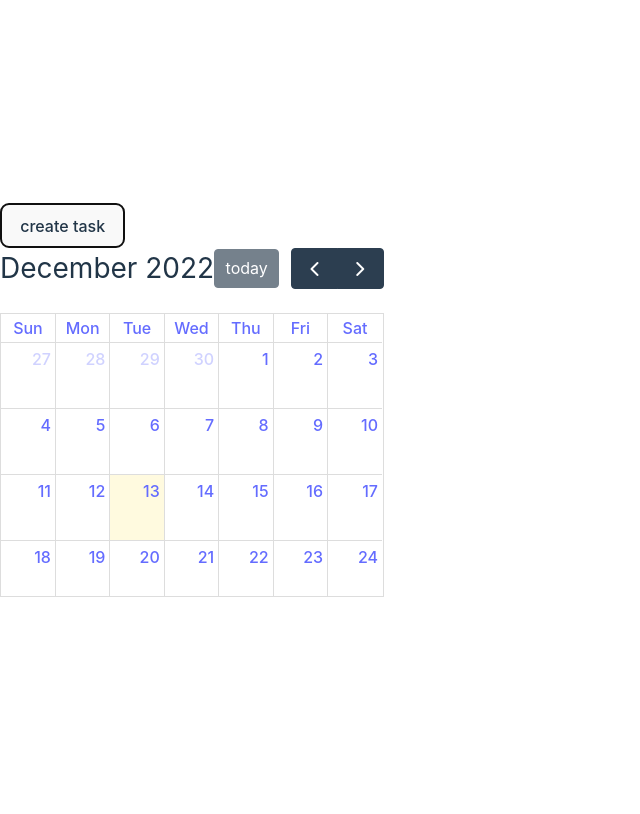
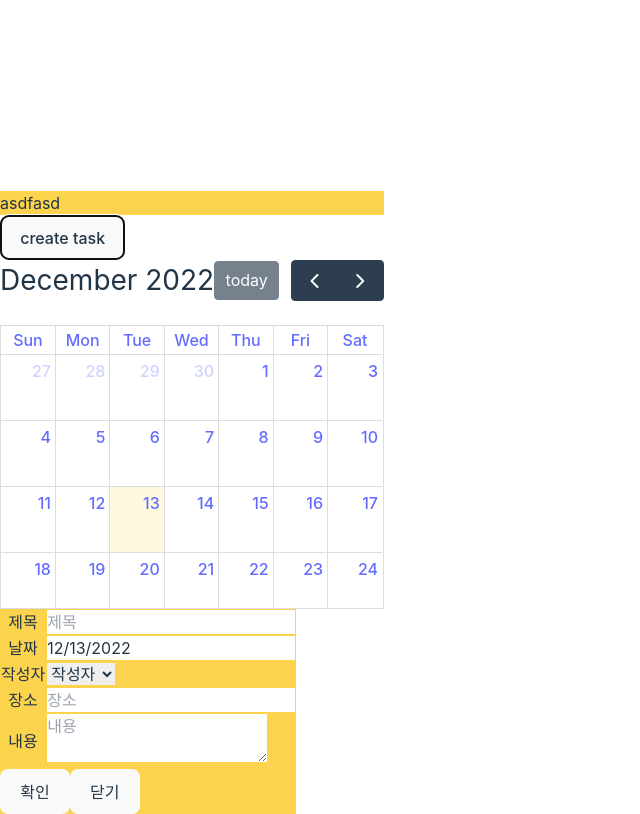
Before and after one commit to deveatsss/history, a React (Vite) app: page / in a window 1280 px wide. Both pictures are taken after a click on the button "create task". Shown: the whole page, without its empty margins (0-640 px from the left). Built offline with nearby package versions, Linux system fonts and the light colour scheme.

Commit message:
feat : ModalPortal 추가

```diff
--- a/src/@types/index.d.ts
+++ b/src/@types/index.d.ts
@@ -20,6 +20,6 @@ declare global {
 
   type CreateTask = Pick<
     Task,
-    "title" | "description" | "creator" | "placeName"
+    "title" | "description" | "creator" | "placeName" | 'createdDt'
   >;
 }
--- a/src/App.tsx
+++ b/src/App.tsx
@@ -11,7 +11,9 @@ function App() {
   return (
     <ApolloProvider client={client}>
       <QueryClientProvider client={queryClient}>
-        <BaseRoute />
+          <div className="bg-amber-300">asdfasd</div>
+        <BaseRoute/>
+        <div id="modal-root"></div>
       </QueryClientProvider>
     </ApolloProvider>
   );
--- a/src/Home.tsx
+++ b/src/Home.tsx
@@ -1,9 +1,11 @@
-import { useQuery } from "react-query";
 import { Calendar } from "@fullcalendar/core";
 import dayGridPlugin from "@fullcalendar/daygrid";
-import { useEffect } from "react";
+import {useEffect, useState} from "react";
+import ModalPortal from "./components/ModalPortal";
+import CreateTaskModal from "./components/CreateTaskModal";
 
 function Home() {
+  const [modalOpen, setModalOpen] = useState(false);
   useEffect(() => {
     let calendarEl: HTMLElement = document.getElementById("calendar")!;
 
@@ -15,12 +17,18 @@ function Home() {
     calendar.render();
   }, []);
 
-  const onCreateTask = () => {};
+  const onCreateTask = () => setModalOpen(true);
+  const onCloseCrateTask = () => setModalOpen(false);
 
   return (
     <div>
       <button onClick={onCreateTask}>create task</button>
       <div id="calendar" />
+      {modalOpen && (
+          <ModalPortal>
+            <CreateTaskModal onClose={onCloseCrateTask}/>
+          </ModalPortal>
+      )}
     </div>
   );
 }
--- /dev/null
+++ b/src/components/CreateTaskModal/index.tsx
@@ -0,0 +1,53 @@
+import React, {FormEvent, useRef, useState} from 'react';
+import DatePicker from "../DatePicker/indext";
+
+interface Props {
+
+    onClose: () => void;
+}
+
+const CreateTaskModal:React.FC<Props> = ({onClose}) => {
+    const handleSubmit = (e: FormEvent<HTMLFormElement>) => {
+        e.preventDefault();
+        console.log(e);
+    }
+
+    return (
+        <form onSubmit={handleSubmit} className='absolute bg-amber-300'>
+            <table className="">
+                <tbody>
+                <tr>
+                    <th>제목</th>
+                    <td><input type='text' placeholder='제목' /></td>
+                </tr>
+                <tr>
+                    <th>날짜</th>
+                    <td><DatePicker /></td>
+                </tr>
+                <tr>
+                    <th>작성자</th>
+                    <td>
+                        <select>
+                            <option>작성자</option>
+                            <option>dobby</option>
+                            <option>leo</option>
+                        </select>
+                    </td>
+                </tr>
+                <tr>
+                    <th>장소</th>
+                    <td><input type='text' placeholder='장소' /></td>
+                </tr>
+                <tr>
+                    <th>내용</th>
+                    <td><textarea placeholder='내용'></textarea></td>
+                </tr>
+                </tbody>
+            </table>
+
+            <button>확인</button>
+            <button type="button" onClick={onClose}>닫기</button>
+        </form>
+    );
+}
+export default CreateTaskModal;
--- /dev/null
+++ b/src/components/DatePicker/indext.tsx
@@ -0,0 +1,14 @@
+import React, {useState} from "react";
+import ReactDatePicker from "react-datepicker";
+import "react-datepicker/dist/react-datepicker.css";
+
+const DatePicker = () => {
+    const [date, setDate] = useState(new Date());
+    const handleChange = (val:Date) => setDate(val);
+
+    return (
+        <ReactDatePicker selected={date} onChange={handleChange} />
+    )
+}
+
+export default DatePicker;
--- /dev/null
+++ b/src/components/ModalPortal.ts
@@ -0,0 +1,13 @@
+import React from 'react';
+import ReactDOM from "react-dom";
+
+interface Props {
+    children: React.ReactNode;
+}
+
+const ModalPortal = ({children}: Props) => {
+    const el = document.getElementById('modal-root') as HTMLElement;
+    return ReactDOM.createPortal(children, el);
+}
+
+export default ModalPortal;
--- a/src/mocks/handler.ts
+++ b/src/mocks/handler.ts
@@ -61,13 +61,13 @@ export const handlers = [
   }),
 
   rest.post("/task", (req: { body: CreateTask }, res, ctx) => {
-    const { title, description, creator, placeName } = req.body;
+    const { title, description, creator, placeName, createdDt } = req.body;
     const task: Task = {
       id: uuid(),
       title,
       description,
       creator,
-      createdDt: new Date(),
+      createdDt,
       placeName,
       coordinate: {
         latitude: 20.20202,
--- a/tailwind.config.cjs
+++ b/tailwind.config.cjs
@@ -1,13 +1,7 @@
 module.exports = {
-  content: ["./index.html", "./src/**/*.{js,ts,jsx,tsx}"],
-  purge: [],
-  darkMode: false, // or 'media' or 'class'
-  theme: {
-    extend: {},
-  },
-  variants: {
-    extend: {},
-  },
-  plugins: [],
-  theme: {},
+    content: ['./src/**/*.{js,jsx,ts,tsx}'],
+    theme: {
+        extend: {},
+    },
+    plugins: [],
 };
```
Also changed, not shown: package.json (+5 -3 lines), 2 other files (tests, documents, lock files or other folders).
